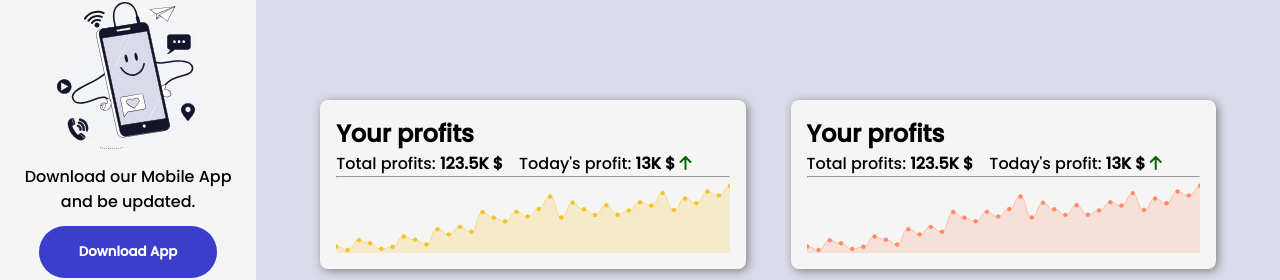
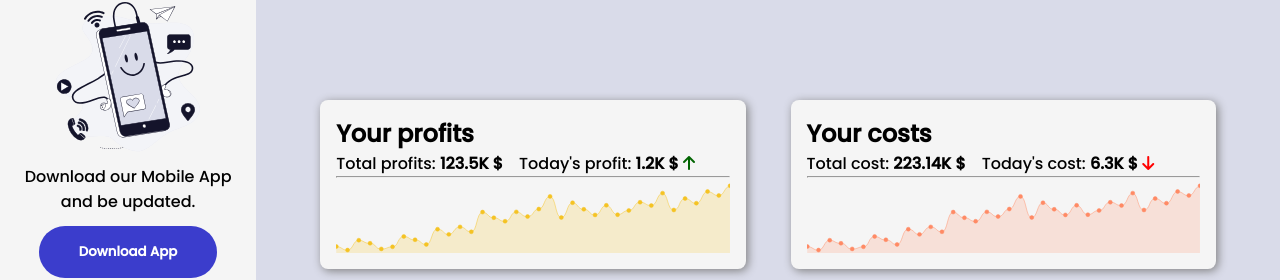
Before and after one commit to thumbsup2222/homework-halfyear2, a plain HTML site: page task-013/index.html in a window 1280 px wide. Shown: the part 505-785 px from the top of the page. Drawn offline with Linux system fonts and the light colour scheme.

Commit message:
Task-013 is added ( Dark theme + small bugfixes )

```diff
--- a/task-013/assets/style/dist/style.scss
+++ b/task-013/assets/style/dist/style.scss
@@ -120,6 +120,7 @@ body{
                 .head-text{ font-size: 1.5rem; }
                 .reports{ @include tool.flex($dir:row, $space:flex-start, $gap:1rem);
                     i{ color:darkgreen; }
+                    .cost{ color:red; }
                 }
                 img{width: 100%;}
             }
--- a/task-013/assets/style/style.css
+++ b/task-013/assets/style/style.css
@@ -269,6 +269,9 @@ body > main article > section .reports {
 body > main article > section .reports i {
   color: darkgreen;
 }
+body > main article > section .reports .cost {
+  color: red;
+}
 body > main article > section img {
   width: 100%;
 }
@@ -308,3 +311,5 @@ body > notification-popup .container button {
   width: 100%;
   border-radius: 3px;
 }
+
+/*# sourceMappingURL=style.css.map */
--- a/task-013/index.html
+++ b/task-013/index.html
@@ -115,7 +115,7 @@
                     </section>
                     <section>
                         <span>Today's profit:</span>
-                        <b>13K $ <i class="fa-solid fa-arrow-up"></i></b>
+                        <b>1.2K $ <i class="fa-solid fa-arrow-up"></i></b>
                     </section>
                 </section>
                 <hr>
@@ -124,15 +124,15 @@
                 </section>
             </section>
             <section class="container" theme="0">
-                <section class="head-text"><b>Your profits</b></section>
+                <section class="head-text"><b>Your costs</b></section>
                 <section class="reports">
                     <section>
-                        <span>Total profits:</span>
-                        <b>123.5K $</b>
+                        <span>Total cost:</span>
+                        <b>223.14K $</b>
                     </section>
                     <section>
-                        <span>Today's profit:</span>
-                        <b>13K $ <i class="fa-solid fa-arrow-up"></i></b>
+                        <span>Today's cost:</span>
+                        <b>6.3K $ <i class="fa-solid fa-arrow-down cost"></i></b>
                     </section>
                 </section>
                 <hr>
```
Also changed, not shown: 1 other file.
